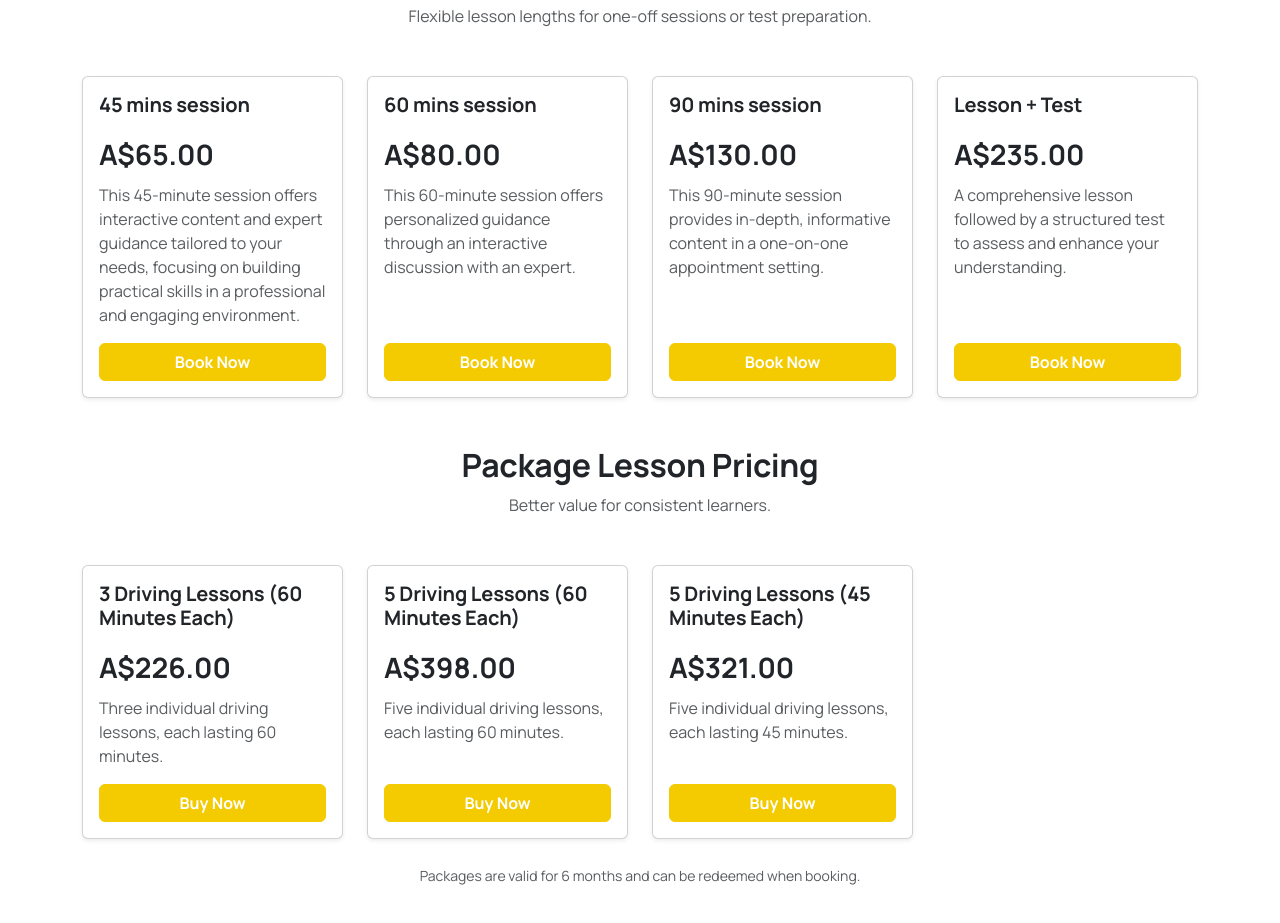
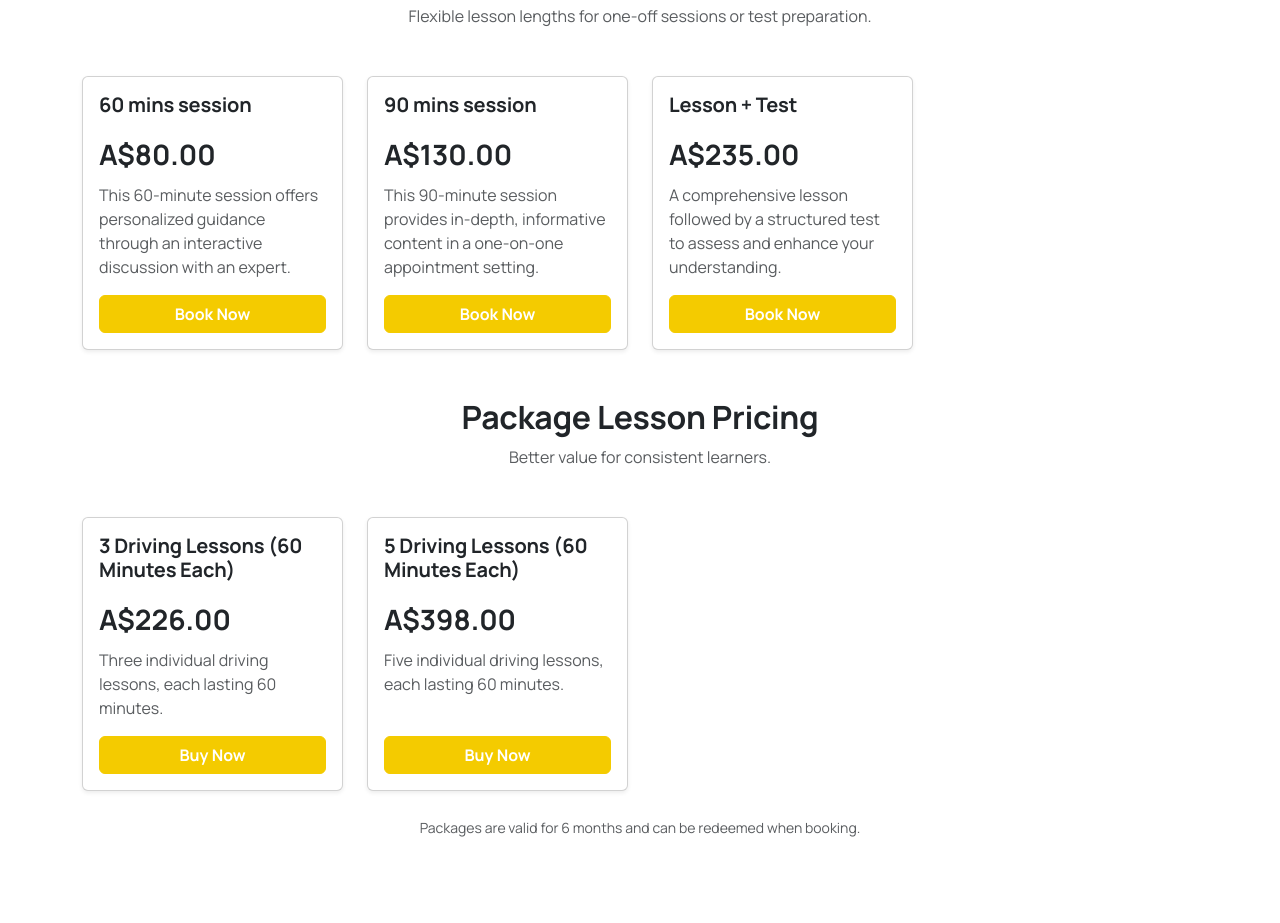
Before and after one commit to Ti-nick/RajDrivingSchool, a Vue app: page / in a window 1280 px wide. Shown: the part 683-1606 px from the top of the page. After the commit the page ends 1570 px from the top, so only its background shows below. Built offline with nearby package versions, Linux system fonts and the light colour scheme.

Commit message:
Removed all 45mins related product

```diff
--- a/src/Home.vue
+++ b/src/Home.vue
@@ -4,12 +4,12 @@ export default {
   data() {
     return {
       singlePricingItems: [
-        {
-          title: "45 mins session",
-          price: "A$65.00",
-          desc: "This 45-minute session offers interactive content and expert guidance tailored to your needs, focusing on building practical skills in a professional and engaging environment.",
-          link: "https://book.squareup.com/appointments/ha8lqllsr67p68/location/L3JKHMAAXNT7R/services"
-        },
+        // {
+        //   title: "45 mins session",
+        //   price: "A$65.00",
+        //   desc: "This 45-minute session offers interactive content and expert guidance tailored to your needs, focusing on building practical skills in a professional and engaging environment.",
+        //   link: ""
+        // },
         {
           title: "60 mins session",
           price: "A$80.00",
@@ -41,13 +41,13 @@ export default {
           price: "A$398.00",
           desc: "Five individual driving lessons, each lasting 60 minutes.",
           link: "https://square.link/u/LJhSPz3s"
-        },
-        {
-          title: "5 Driving Lessons (45 Minutes Each)",
-          price: "A$321.00",
-          desc: "Five individual driving lessons, each lasting 45 minutes.",
-          link: "https://square.link/u/wYQRj89S"
         }
+        // ,{
+        //   title: "5 Driving Lessons (45 Minutes Each)",
+        //   price: "A$321.00",
+        //   desc: "Five individual driving lessons, each lasting 45 minutes.",
+        //   link: ""
+        // }
       ]
     };
   }
```
